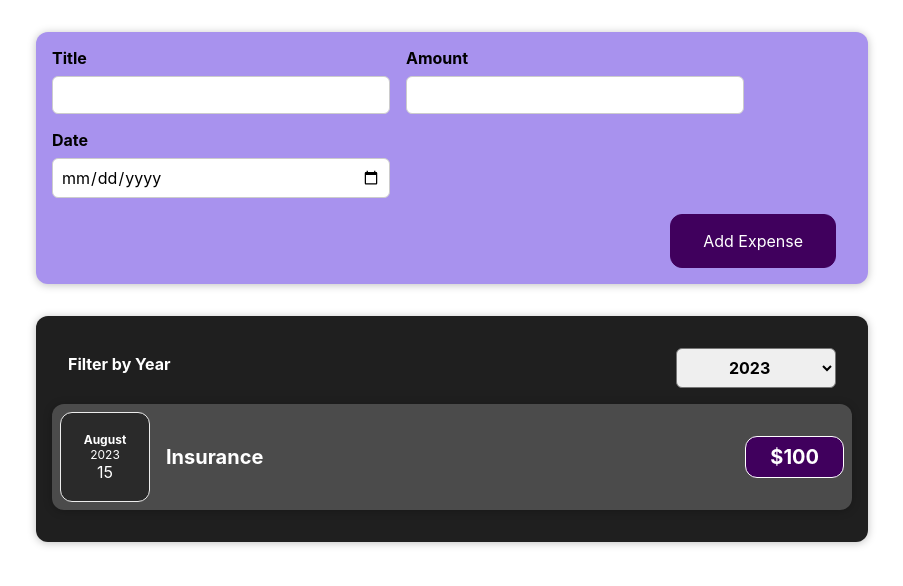
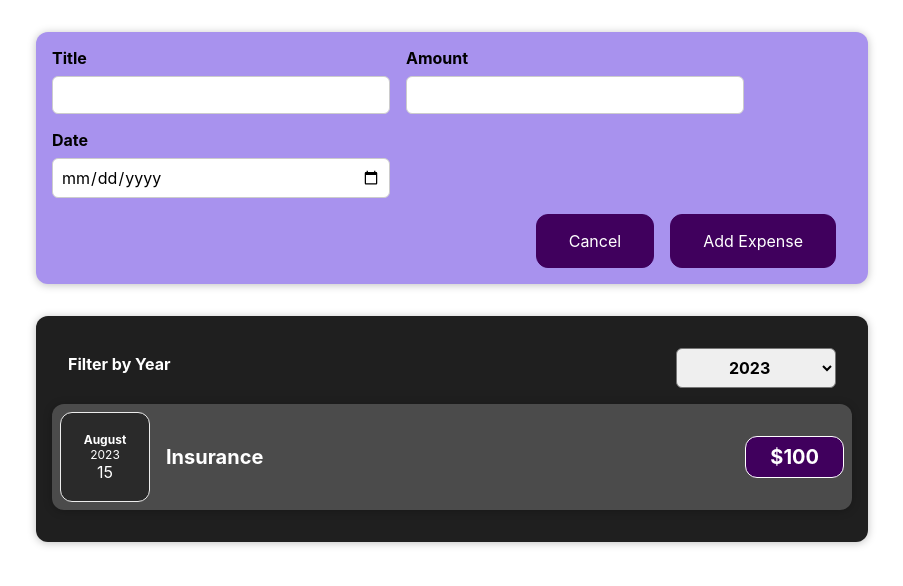
Before and after one commit to Oi-Kaushlesh/sharpener-react-task, a React (Create React App) app: page / in a window 1280 px wide. Shown: the top 586 px of the page, without its empty margins (188-1091 px from the left). Built offline with nearby package versions, Linux system fonts and the light colour scheme.

Commit message:
Challenge - Render Expense Form Conditionally

```diff
--- a/src/components/NewExpense/ExpenseForm.js
+++ b/src/components/NewExpense/ExpenseForm.js
@@ -67,6 +67,14 @@ const ExpenseForm = (props) => {
         </div>
       </div>
       <div className="new-expense__actions">
+        <button
+          type="button"
+          onClick={() => {
+            props.onCancel();
+          }}
+        >
+          Cancel
+        </button>
         <button type="submit">Add Expense</button>
       </div>
     </form>
```
